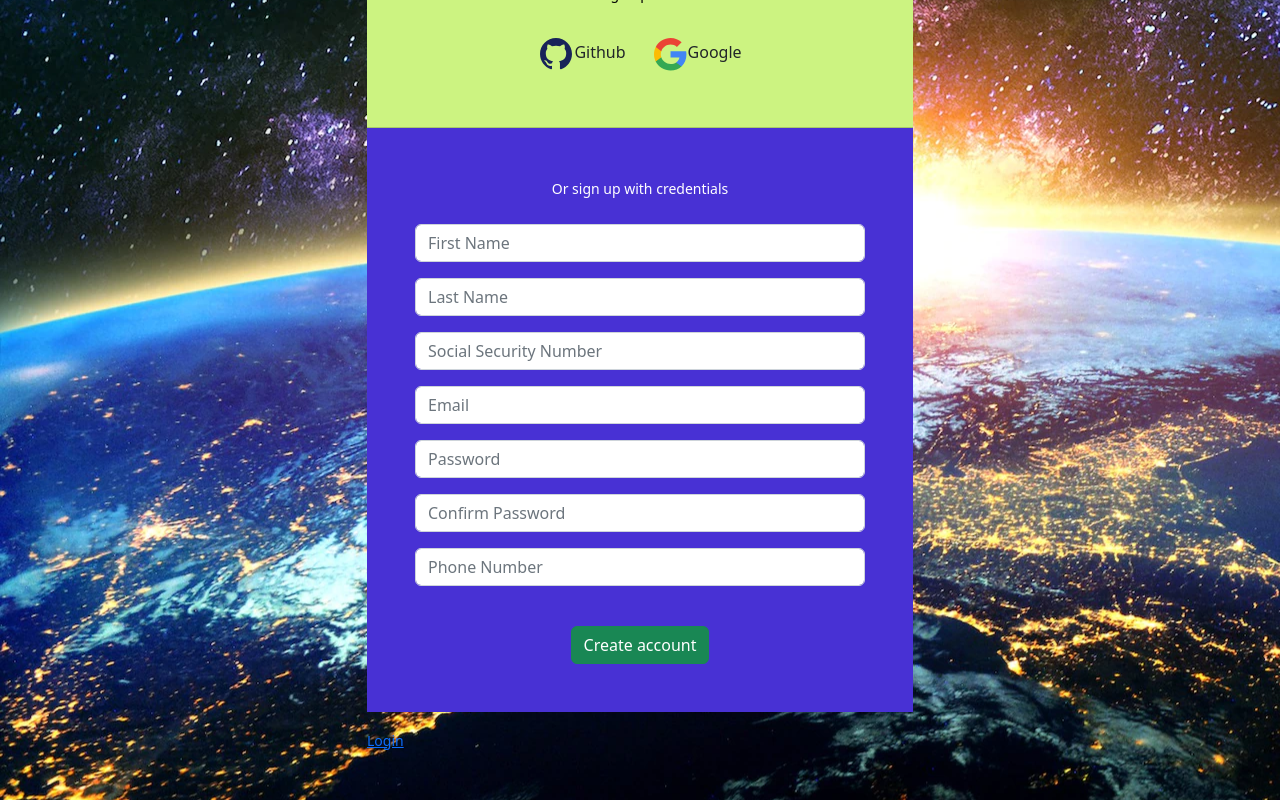
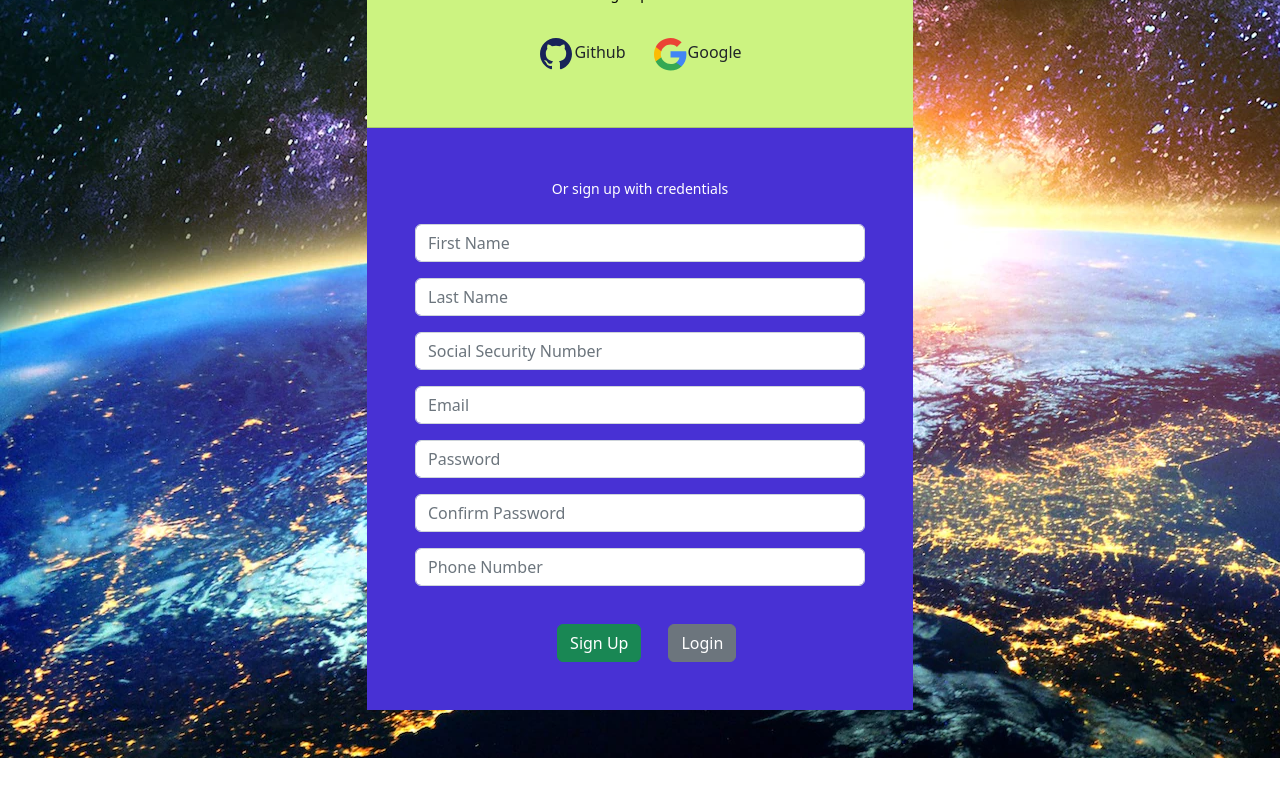
Before and after one commit to alaat91/Dentistemo-frontend, a Vue app: page /register in a window 1280 px wide. Shown: the part 279-1079 px from the top of the page. After the commit the page ends 1037 px from the top, so only its background shows below. Built offline with nearby package versions, Linux system fonts and the light colour scheme; no server answers.

Commit message:
Add login button

```diff
--- a/src/views/Register.vue
+++ b/src/views/Register.vue
@@ -136,21 +136,15 @@
                   v-model="model.phoneNumber"
                 >
                 </b-input>
-                <div class="text-center" @click.prevent="onSubmit">
-                  <b-button type="submit" variant="success" class="mt-4"
-                    >Create account</b-button
+                <div class="text-center">
+                  <b-button @click.prevent="onSubmit" type="submit" variant="success" class="signup-btn"
+                    >Sign Up</b-button
                   >
+                  <b-button class="login-btn" href="/login">Login</b-button>
                 </div>
               </b-form>
             </b-card-body>
           </b-card>
-          <b-row class="mt-3">
-            <b-col cols="6">
-              <router-link :to="{name:'login'}" class="text-left"
-                ><small>Login</small></router-link
-              >
-            </b-col>
-          </b-row>
         </b-col>
       </b-row>
     </b-container>
@@ -224,4 +218,12 @@ export default {
 .mt--8 {
   padding-top: 5%;
 }
+.signup-btn {
+  margin-left: 3%;
+  margin-top: 5%
+}
+.login-btn {
+  margin-left: 6%;
+  margin-top: 5%
+}
 </style>
```
